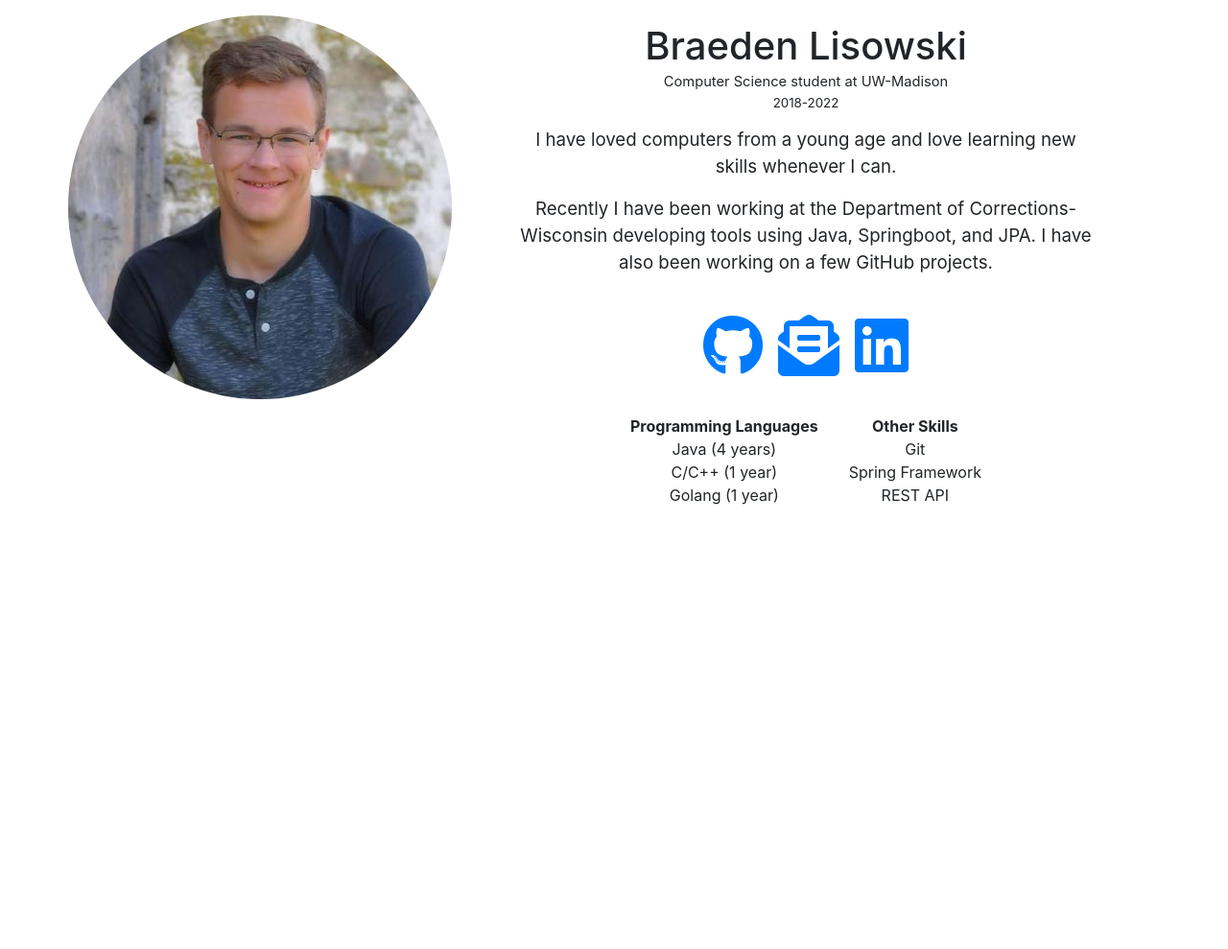
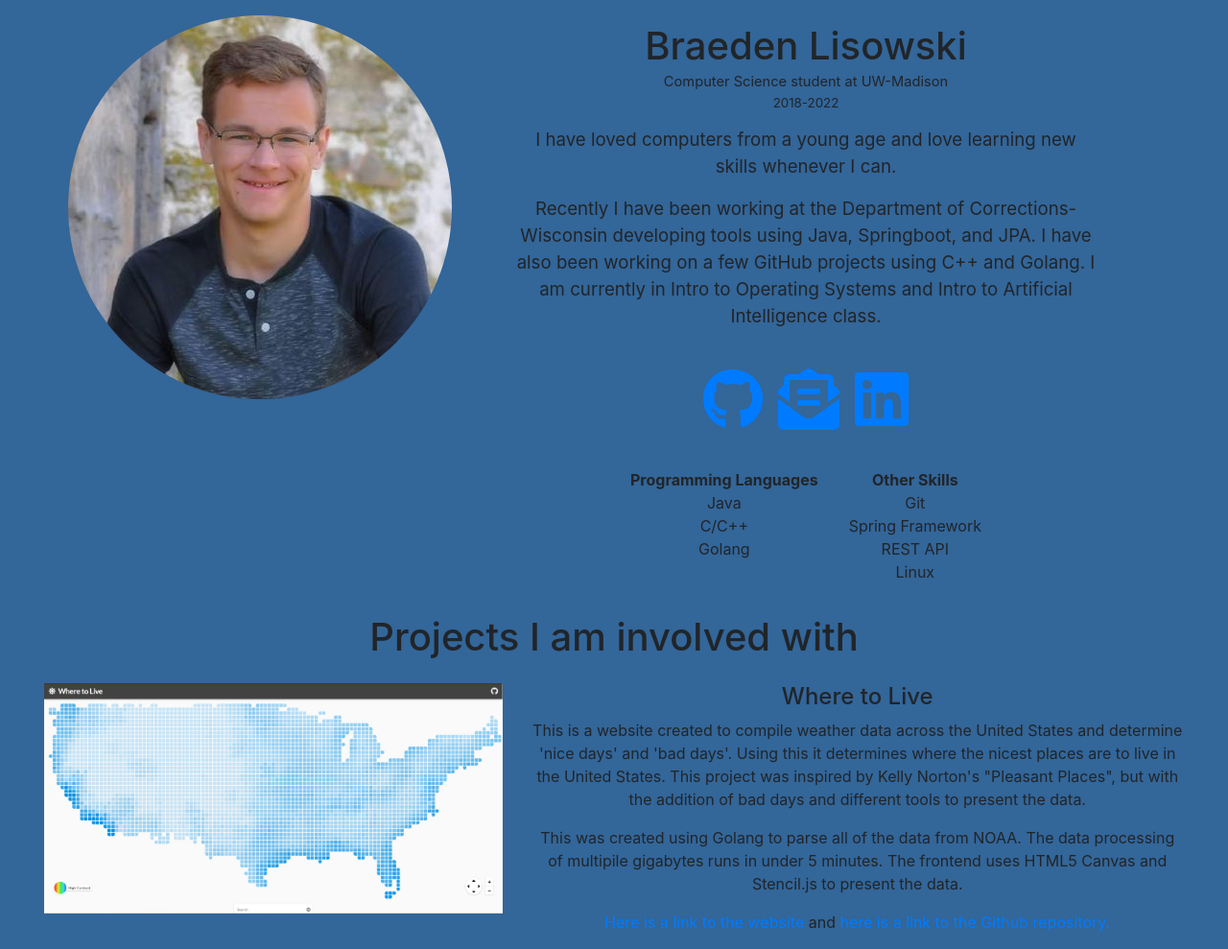
Before and after one commit to lisowskibraeden/lisowskibraeden.github.io, a plain HTML site: page index.html in a window 1280 px wide. Shown: the whole page at 96% size. Before the commit the page ends 800 px from the top, so only its background shows below. Drawn offline with nearby package versions, Linux system fonts and the light colour scheme.

Commit message:
add background and add projects

```diff
--- a/index.html
+++ b/index.html
@@ -17,6 +17,15 @@
     <title>Braeden Lisowski</title>
 </head>
 
+<style>
+    body{
+        /* background-image: url(images/background.svg); */
+        background-color: #336699;
+        background-size: 10% 10%;
+
+    }
+</style>
+
 <body>
     <div class="container p-3">
         <div class="row d-flex justify-content-center">
@@ -25,23 +34,23 @@
                     <img class="rounded-circle" src="/images/me.jpeg" alt="Me">
                 </div>
             </nice-anim>
-            <div class="col-sm d-flex flex-column justify-content-between">
+            <div class="col-sm d-flex flex-column justify-content-between" style = "background-color: #336699;">
                 <nice-anim direction="down" animation-distance="33%">
                     <div class="py-2">
                         <h1 class="text-center">Braeden Lisowski</h1>
-                        <p class="text-center" style="line-height:75%;font-size:11pt">Computer Science student at UW-Madison</p>
-                        <p class="text-center" style="line-height:1pt;font-size:10pt">2018-2022</p>
+                        <p class="text-center" style="line-height:75%;font-size:11pt;">Computer Science student at UW-Madison</p>
+                        <p class="text-center" style="line-height:1pt;font-size:10pt;">2018-2022</p>
                     </div>
                 </nice-anim>
                 <nice-anim direction="left" delay="200" animation-distance="10%">
-                    <div class="px-5" style="line-height:1.5">
+                    <div class="px-5" style="line-height:1.5; background-color: #336699;">
                         <p class="text-center" style="font-size:14pt">I have loved computers from a young age and love learning new skills whenever I can. </p>
                         <p class="text-center" style="font-size:14pt">Recently I have been working at the Department of Corrections-Wisconsin developing tools using Java,
-                            Springboot, and JPA. I have also been working on a few GitHub projects. </p>
+                            Springboot, and JPA. I have also been working on a few GitHub projects using C++ and Golang. I am currently in Intro to Operating Systems and Intro to Artificial Intelligence class. </p>
                     </div>
                 </nice-anim>
                 <nice-anim animation-distance="0%" delay="400" duration="1000">
-                    <div class="d-flex justify-content-center p-3">
+                    <div class="d-flex justify-content-center p-3" style="background-color:#336699">
                         <a class="text-center p-2" href="https://github.com/lisowskibraeden" rel="noopener" target="_blank">
                             <i class="fab fa-github fa-4x"></i>
                         </a>
@@ -57,21 +66,39 @@
                     <div class="d-flex justify-content-center text-center">
                         <div class="flex-column d-flex align-items-center p-3">
                             <b>Programming Languages</b>
-                            <span>Java (4 years)</span>
-                            <span>C/C++ (1 year)</span>
-                            <span>Golang (1 year)</span>
+                            <span>Java</span>
+                            <span>C/C++</span>
+                            <span>Golang</span>
                         </div>
                         <div class="flex-column d-flex align-items-center p-3">
                             <b>Other Skills</b>
                             <span>Git</span>
                             <span>Spring Framework</span>
                             <span>REST API</span>
+                            <span>Linux</span>
                         </div>
                     </div>
                 </nice-anim>
             </div>
+
         </div>
     </div>
+    <nice-anim>
+        <div class="container-fluid text-center">
+            <h1>Projects I am involved with</h1>
+            <div class="d-flex justify-content-between p-3">
+                <div class="col-5">
+                    <img src="images/where-to-live.JPG" class="img-fluid" alt="picture of Where to Live project">
+                </div>
+                <div class="col-sm">
+                    <h4>Where to Live</h4>
+                    <p>This is a website created to compile weather data across the United States and determine 'nice days' and 'bad days'. Using this it determines where the nicest places are to live in the United States. This project was inspired by Kelly Norton's "Pleasant Places", but with the addition of bad days and different tools to present the data.</p>
+                    <p>This was created using Golang to parse all of the data from NOAA. The data processing of multipile gigabytes runs in under 5 minutes. The frontend uses HTML5 Canvas and Stencil.js to present the data.</p>
+                    <a href="nick.winans.codes/where-to-live">Here is a link to the website</a> and <a href="https://github.com/Nicell/where-to-live">here is a link to the Github repository.</a>
+                </div>
+            </div>
+        </div>
+    </nice-anim>
     <!-- Optional JavaScript -->
     <!-- jQuery first, then Popper.js, then Bootstrap JS -->
     <script src="https://code.jquery.com/jquery-3.3.1.slim.min.js" integrity="sha384-q8i/X+965DzO0rT7abK41JStQIAqVgRVzpbzo5smXKp4YfRvH+8abtTE1Pi6jizo"
```
Also changed, not shown: images/where-to-live.JPG (added).
